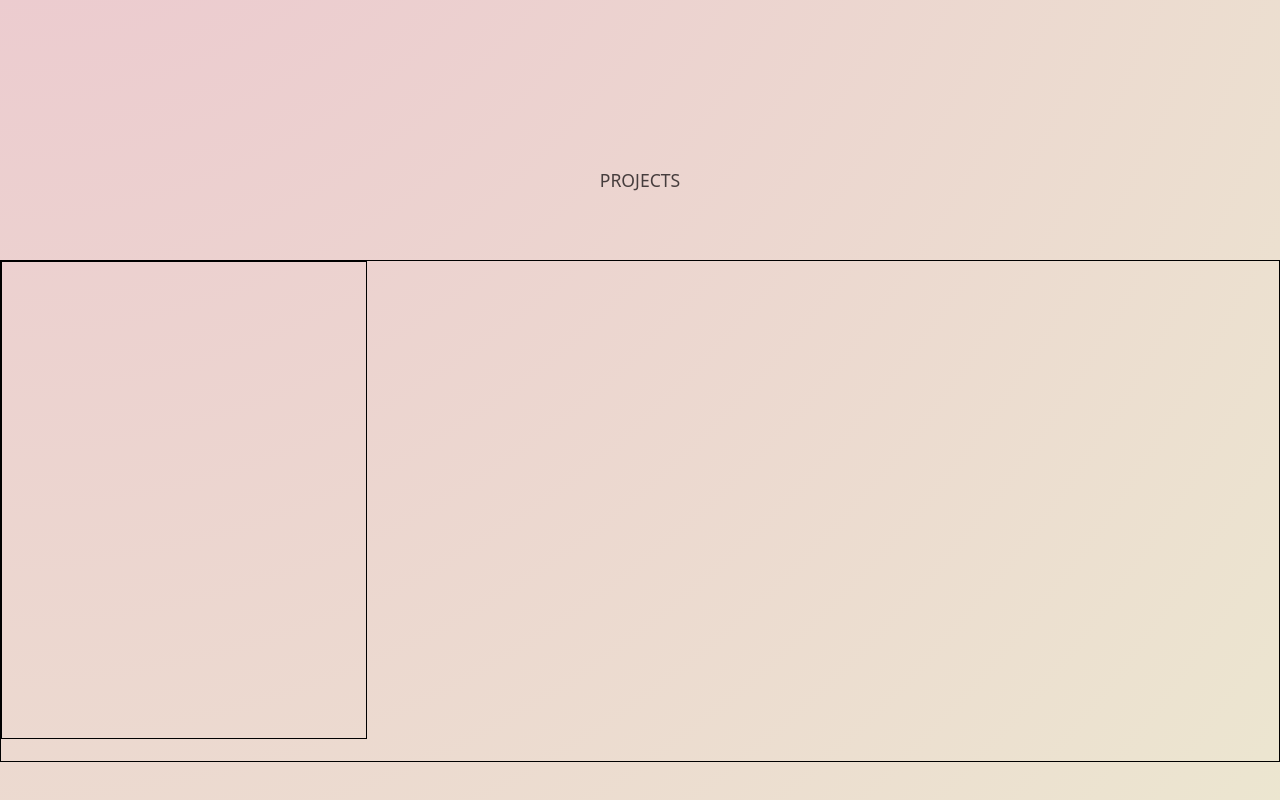
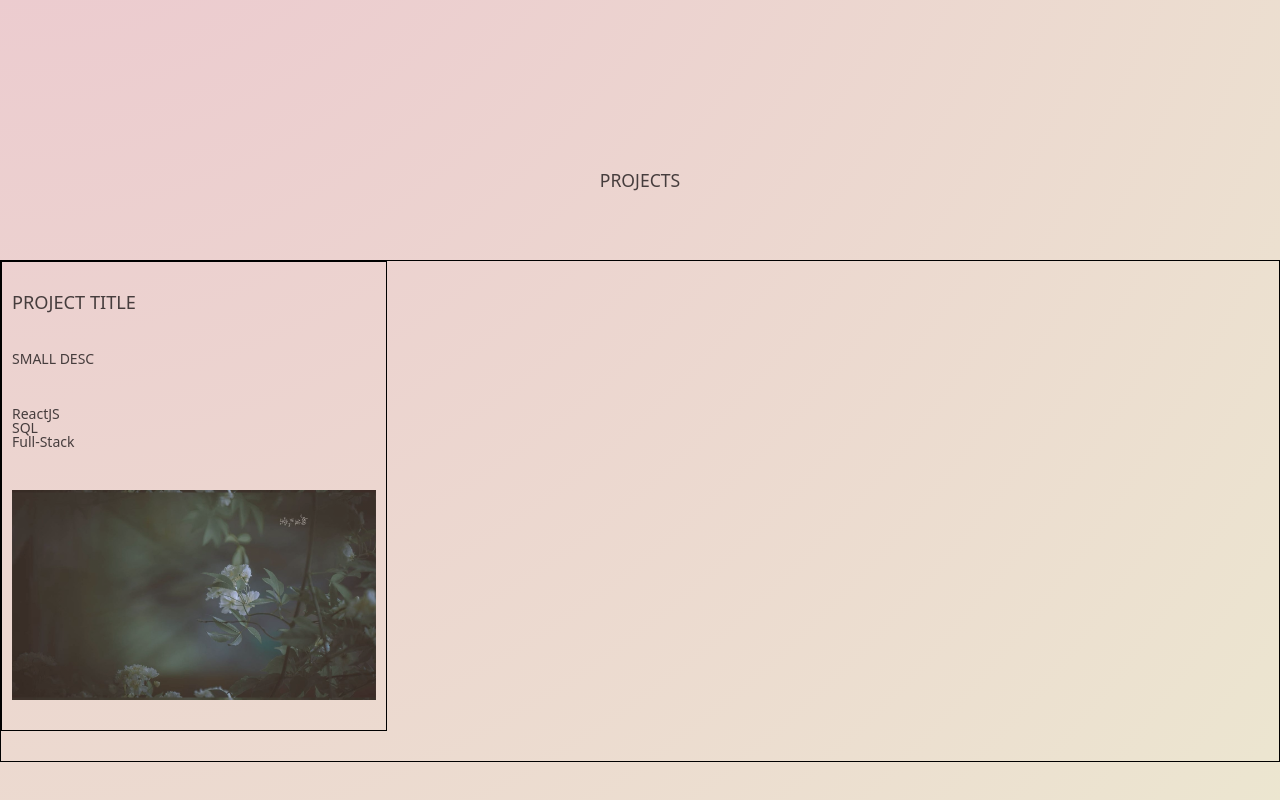
Before and after one commit to wania-sharif/wania-portfolio, a React (Vite) app: page / in a window 1280 px wide. Shown: the part 698-1498 px from the top of the page. Built offline with nearby package versions, Linux system fonts and the light colour scheme.

Commit message:
#2 create product card's layout - Product Card is a flex container containing title, desc, skills used, and an image

```diff
--- a/src/components/Projects/ProjectCard/ProjectCard.jsx
+++ b/src/components/Projects/ProjectCard/ProjectCard.jsx
@@ -1,10 +1,19 @@
 import './projectCard.css'
 
 function ProjectCard() {
+    const img_url = '/images/placeholder.png'
 
   return (
     <div className='project-card'>
+        <h2>PROJECT TITLE</h2>
+        <h3>SMALL DESC</h3>
 
+        <ul>
+            <li>ReactJS</li>
+            <li>SQL</li>
+            <li>Full-Stack</li>
+        </ul>
+        <div className='image' style={{backgroundImage: `url(${img_url})`}}></div>
     </div>
   )
 }
--- a/src/components/Projects/ProjectCard/projectCard.css
+++ b/src/components/Projects/ProjectCard/projectCard.css
@@ -1,6 +1,33 @@
 .project-card {
     font-size: 14px;
     width: 26em;
-    height: 34em;
+    height: 32em;
+    padding: 10px;
     border: 1px solid black;
+
+    display: flex;
+    flex-direction: column;
+    text-align: left;
+    justify-content: space-around;
 }
+
+/* headers */
+.project-card h2 {
+    font-size: 1.3em;
+}
+.project-card h3 {
+    font-size: 1em;
+}
+
+/* image container  */
+.project-card .image {
+    width: 100%;
+    height: 15em;
+    display: flex;
+    align-items: center;
+    justify-content: center;
+    filter: saturate(90%);
+    filter: opacity(90%);
+    background-position: center;
+    background-size: contain;
+}
--- a/src/components/Projects/Projects.jsx
+++ b/src/components/Projects/Projects.jsx
@@ -6,6 +6,7 @@ function Projects() {
   return (
     <div className='projects'>
         <h3>PROJECTS</h3>
+
         <div className='content'>
             <ProjectCard />
         </div>
--- a/src/components/Projects/projects.css
+++ b/src/components/Projects/projects.css
@@ -3,7 +3,7 @@
 }
 
 /* header  */
-.projects h3 {
+.projects > h3 {
     font-size: 1.1em;
     font-weight: 400;
     padding: 4em 0;
```
Also changed, not shown: public/images/placeholder.png (added).
